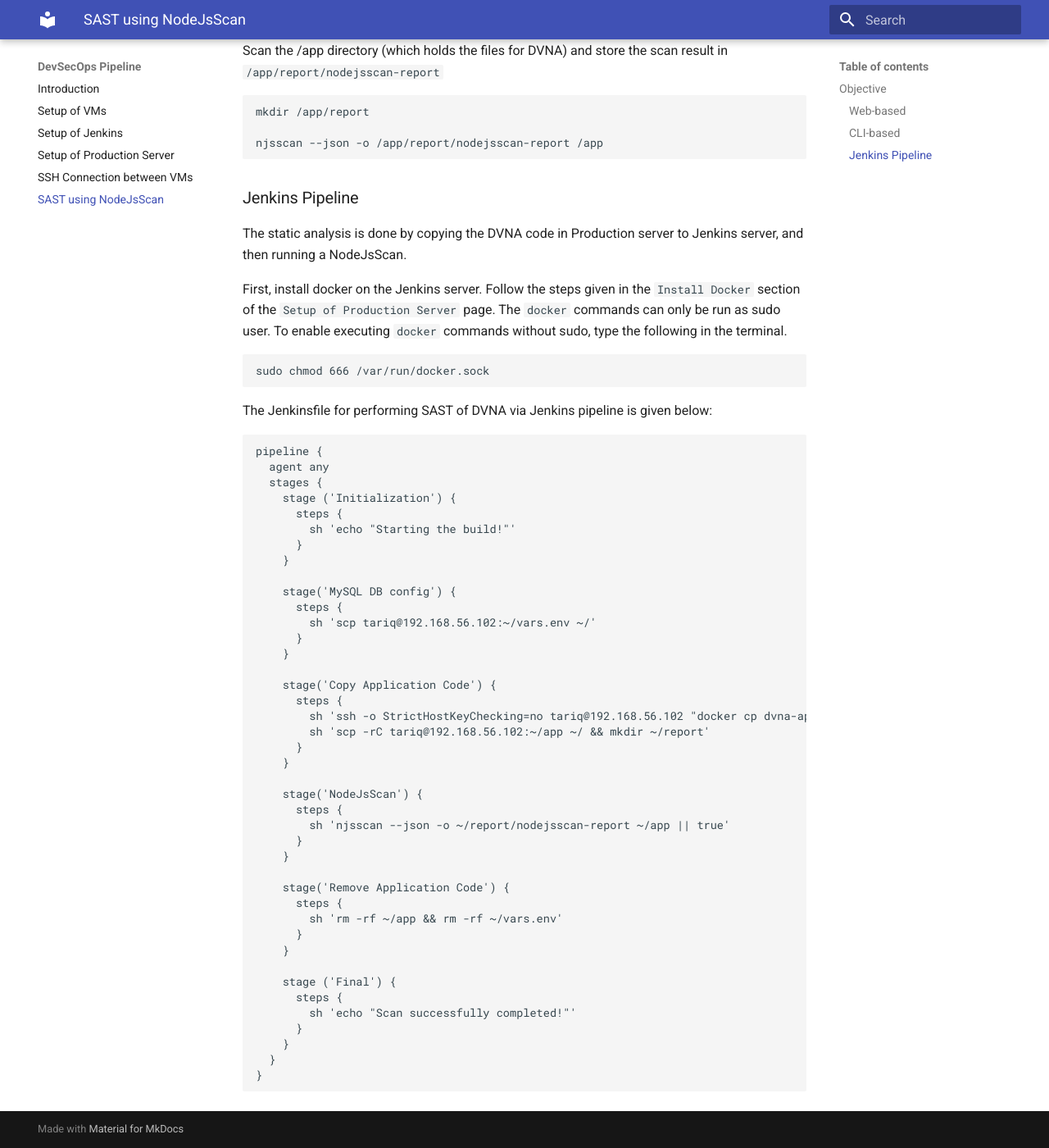
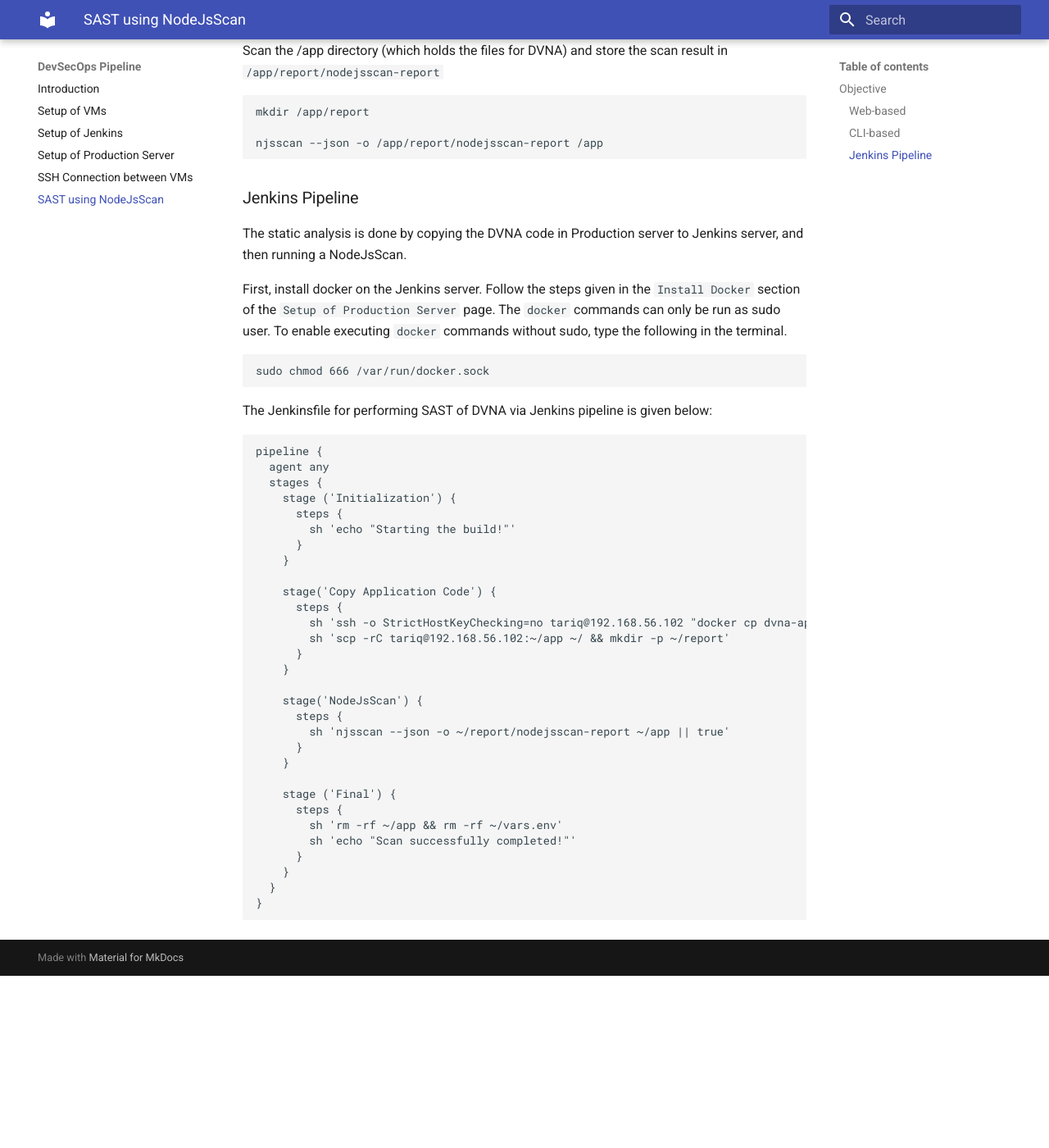
Before and after one commit to tariqahmed1912/internship-kloudle, an MkDocs documentation site: the page built from docs/nodejsscan_sast.md, in a window 1280 px wide and 1400 px high, scrolled down 1166 px. Shown: the whole window at 82% size. Built offline with MkDocs 1.6.1 and Material for MkDocs 9.7.7, drawn with Linux system fonts in a browser that asks for light colours; after the commit the page ends 2356 px from its top, so only the background shows below that.

Commit message:
Commit changes

```diff
--- a/docs/nodejsscan_sast.md
+++ b/docs/nodejsscan_sast.md
@@ -80,16 +80,10 @@ pipeline {
       }
     }
 
-    stage('MySQL DB config') {
-      steps {
-        sh 'scp tariq@192.168.56.102:~/vars.env ~/'
-      }
-    }
-
     stage('Copy Application Code') {
       steps {
         sh 'ssh -o StrictHostKeyChecking=no tariq@192.168.56.102 "docker cp dvna-app:/app/ ~/"'
-        sh 'scp -rC tariq@192.168.56.102:~/app ~/ && mkdir ~/report'
+        sh 'scp -rC tariq@192.168.56.102:~/app ~/ && mkdir -p ~/report'
       }
     }
 
@@ -99,14 +93,9 @@ pipeline {
       }
     }
 
-    stage('Remove Application Code') {
+    stage ('Final') {
       steps {
         sh 'rm -rf ~/app && rm -rf ~/vars.env'
-      }
-    }
-
-    stage ('Final') {
-      steps {
         sh 'echo "Scan successfully completed!"'
       }
     }
```
Also changed, not shown: site/nodejsscan_sast/index.html, site/search/search_index.json, 1 other file.
